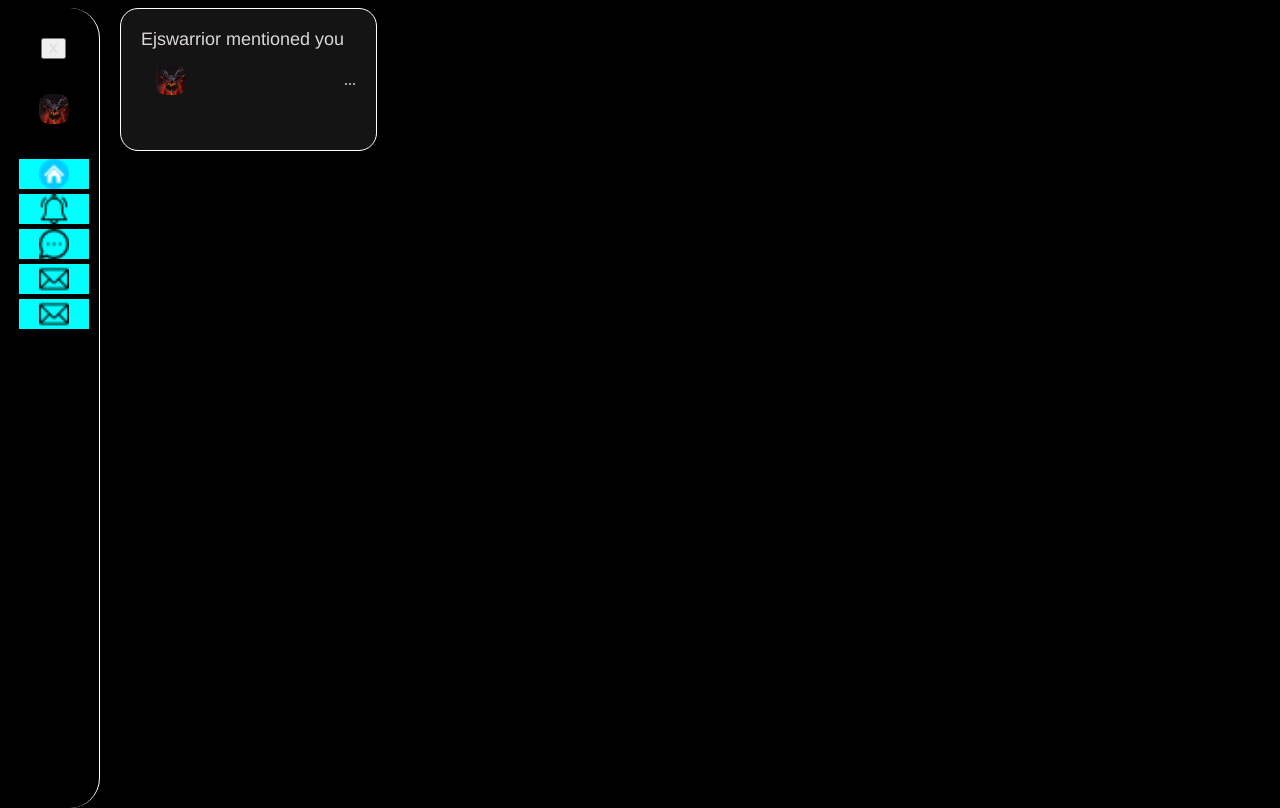
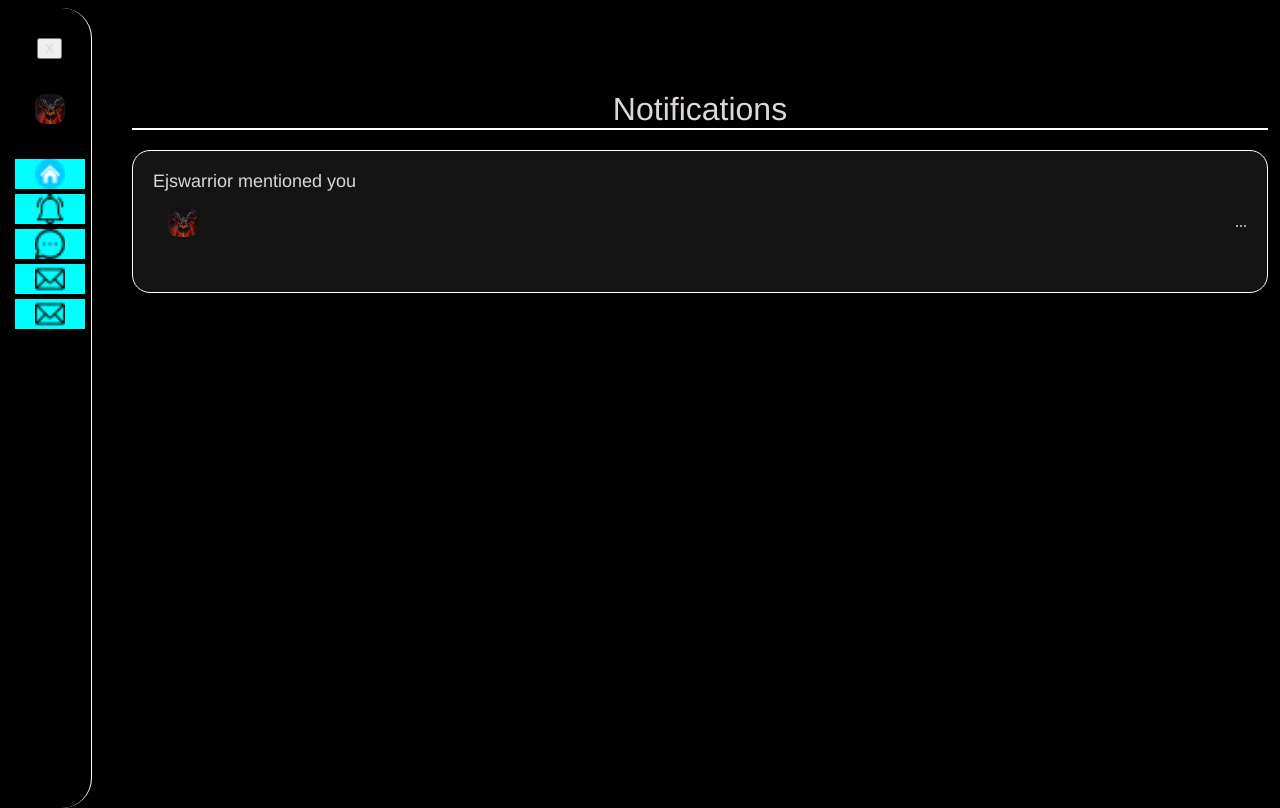
Before and after one commit to Ejswarrior/hookset, a Next.js app: page /notifications in a window 1280 px wide. Built offline with nearby package versions, Linux system fonts and the light colour scheme.

Commit message:
added more styles and started switch component

```diff
--- /dev/null
+++ b/app/notifications/NotificationPage.module.scss
@@ -0,0 +1,22 @@
+@use '../../components/utils.scss' as *;
+
+.container {
+    width: 100%;
+    padding: 20px;
+    scroll-behavior: smooth;
+
+    .titleContainer {
+        display: flex;
+        align-items: flex-end;
+        justify-content: center;
+        height: 100px;
+        width: 100%;
+        border-bottom: 2px #FFFFFF solid;
+        margin-bottom: 20px;
+
+        .title {
+            @include font-style-large;
+            margin: 0;
+        }
+    }
+}
--- a/app/notifications/page.tsx
+++ b/app/notifications/page.tsx
@@ -1,8 +1,12 @@
 import Notification from "@/components/PageComponents/Notification/Notification";
+import styles from './NotificationPage.module.scss';
 
 export default function NotificationPage() {
     return (
-        <div>
+        <div className={styles.container}>
+            <div className={styles.titleContainer}>
+                <h1 className={styles.title}>Notifications</h1>
+            </div>
             <Notification />
         </div>
     )
--- a/components/utils.scss
+++ b/components/utils.scss
@@ -26,12 +26,12 @@
 
 @mixin font-style-large {
     font-family:'Franklin Gothic Medium', 'Arial Narrow', Arial, sans-serif;
-    font-size: 22px;
+    font-size: 32px;
     font-weight: 500;
 }
 
 @mixin font-style-large-bold {
     font-family:'Franklin Gothic Medium', 'Arial Narrow', Arial, sans-serif;
-    font-size: 22px;
+    font-size: 32px;
     font-weight: 500;
 }
```
Also changed, not shown: components/BasicComponents/Switch/Switch.tsx (added, +9 -0 lines), components/BasicComponents/Switch/Switch.module.scss (added).
